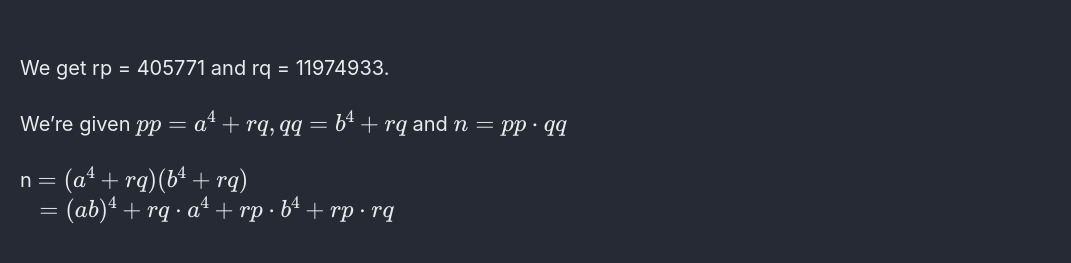
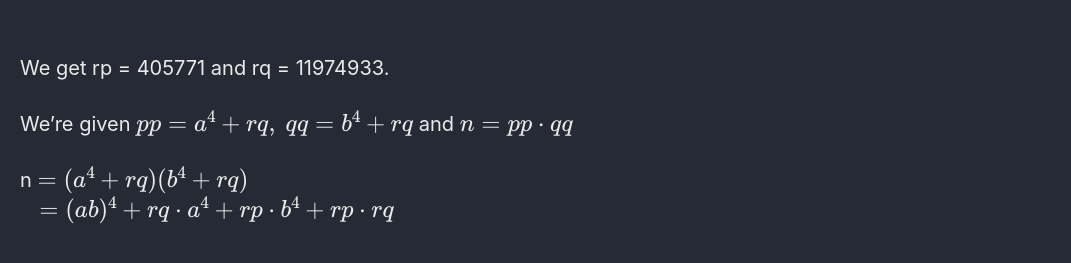
Before and after one commit to Connor-McCartney/Connor-McCartney.github.io, a Jekyll site: the page built from _pages/cryptography/rsa/rsa-leak-ACTF-2022.md, in a window 1280 px wide and 900 px high, scrolled down 1642 px. Shown: the part 619-882 px from the top of the window, without its empty margins (0-1071 px from the left). Built offline with Jekyll 4.4.1, drawn with Linux system fonts in a browser that asks for light colours; cached includes are drawn as plain includes.

```diff
--- a/_pages/cryptography/rsa/rsa-leak-ACTF-2022.md
+++ b/_pages/cryptography/rsa/rsa-leak-ACTF-2022.md
@@ -85,7 +85,7 @@ print(rp, rq)
 
 We get rp = 405771 and rq = 11974933.
 
-We're given $$pp = a^4 + rq, qq = b^4 + rq$$ and $$n = pp \cdot qq$$
+We're given $$pp = a^4 + rq, \ qq = b^4 + rq$$ and $$n = pp \cdot qq$$
 
 n $$= (a^4 + rq)(b^4 + rq)$$ <br>
 $$ \ \ = (ab)^4 + rq \cdot a^4 + rp \cdot b^4 + rp \cdot rq$$
```
